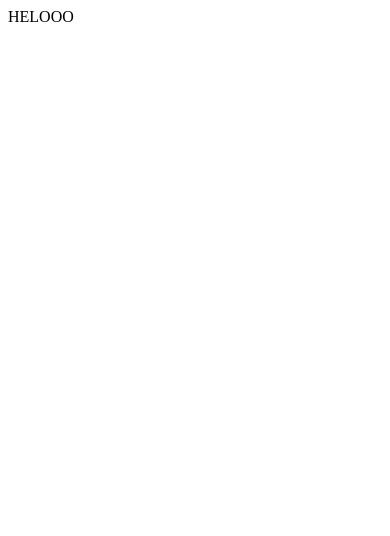
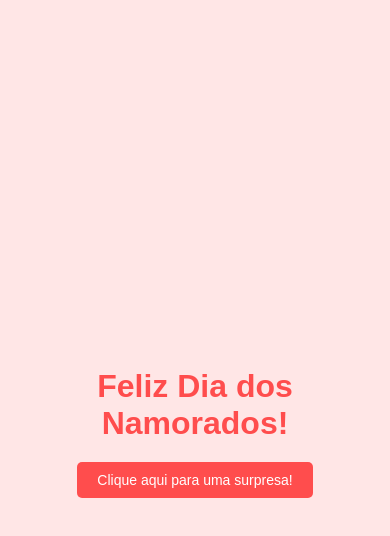
Before and after one commit to andreluispy/amorg, a plain HTML site: page index.html in a window 390 px wide. Drawn offline with Linux system fonts and the light colour scheme.

Commit message:
criada a mensagem e o design

```diff
--- a/index.html
+++ b/index.html
@@ -1,12 +1,17 @@
 <!DOCTYPE html>
-<html lang="en">
+<html lang="pt-BR">
 <head>
     <meta charset="UTF-8">
-    <meta http-equiv="X-UA-Compatible" content="IE=edge">
     <meta name="viewport" content="width=device-width, initial-scale=1.0">
-    <title>Document</title>
+    <title>Feliz Dia dos Namorados</title>
+    <link rel="stylesheet" href="style.css">
 </head>
 <body>
-    HELOOO
+    <div class="container">
+        <h1>Feliz Dia dos Namorados!</h1>
+        <button id="messageButton">Clique aqui para uma surpresa!</button>
+        <div id="message" class="hidden">Eu te amooo! &#128151;</div>
+    </div>
+    <script src="index.js"></script>
 </body>
 </html>
--- /dev/null
+++ b/index.js
@@ -0,0 +1,11 @@
+document.addEventListener("DOMContentLoaded", function() {
+    const button = document.getElementById("messageButton");
+    const message = document.getElementById("message");
+
+    button.addEventListener("click", function() {
+        message.classList.toggle("hidden");
+        setTimeout(function() {
+            message.style.opacity = message.style.opacity === '1' ? '0' : '1';
+        }, 10);
+    });
+});
--- /dev/null
+++ b/style.css
@@ -0,0 +1,61 @@
+body {
+  font-family: Arial, sans-serif;
+  background-color: #ffe6e6;
+  display: flex;
+  justify-content: center;
+  align-items: center;
+  height: 100vh;
+  margin: 0;
+}
+
+.container {
+  text-align: center;
+}
+
+h1 {
+  color: #ff4d4d;
+  font-size: 2.5rem;
+  margin-bottom: 20px;
+}
+
+button {
+  background-color: #ff4d4d;
+  color: white;
+  border: none;
+  padding: 15px 30px;
+  font-size: 1rem;
+  cursor: pointer;
+  border-radius: 5px;
+  transition: background-color 0.3s;
+}
+
+button:hover {
+  background-color: #e63939;
+}
+
+#message {
+  margin-top: 20px;
+  font-size: 2rem;
+  color: #ff4d4d;
+  opacity: 0;
+  transition: opacity 1s;
+}
+
+.hidden {
+  display: none;
+}
+
+@media (max-width: 600px) {
+  h1 {
+      font-size: 2rem;
+  }
+
+  button {
+      padding: 10px 20px;
+      font-size: 0.875rem;
+  }
+
+  #message {
+      font-size: 1.5rem;
+  }
+}
```
